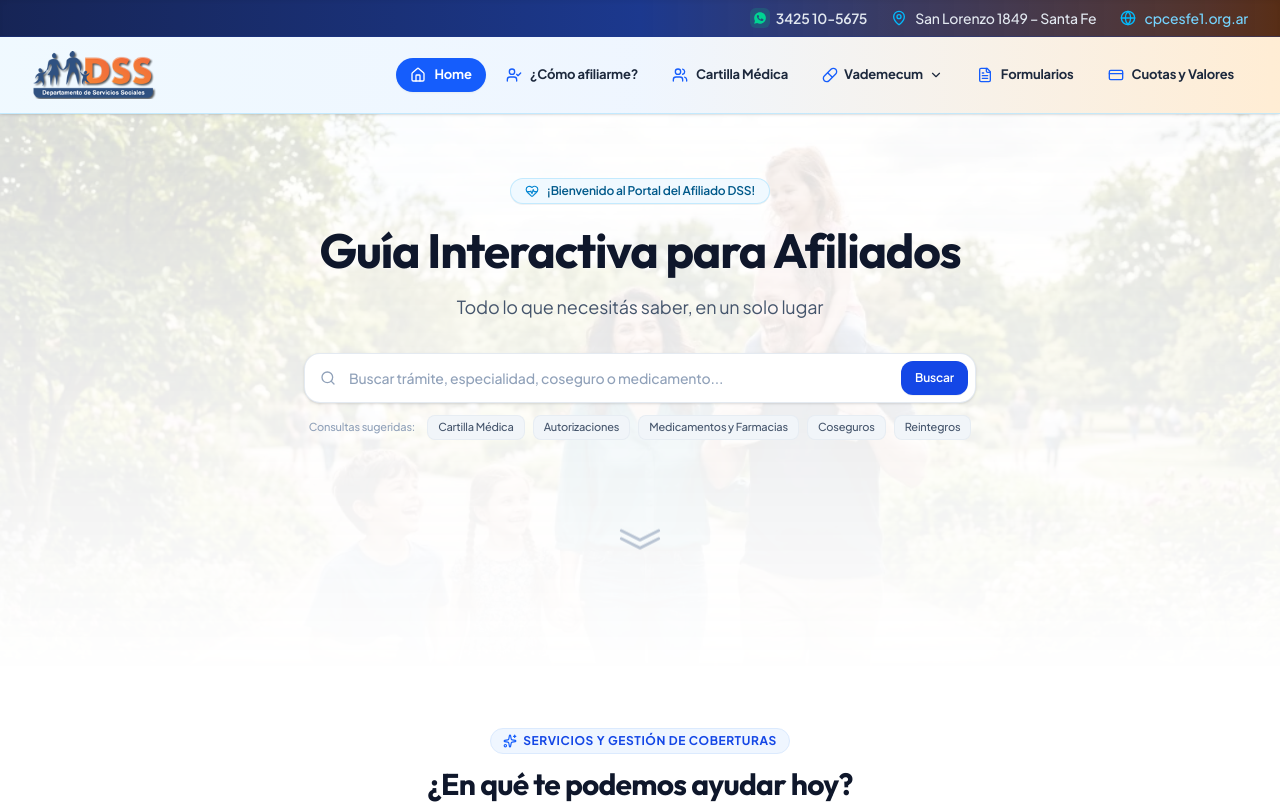
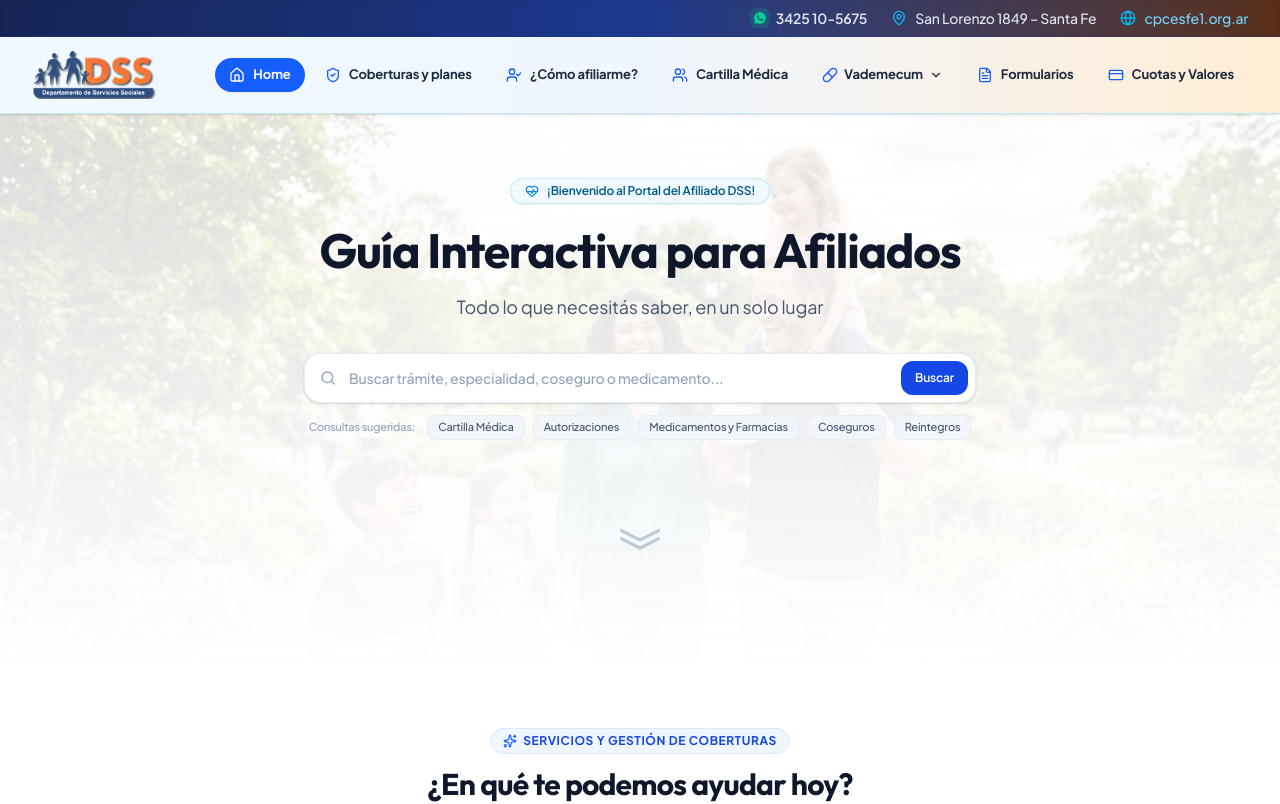
Before and after one commit to KarimServin/guia-interactiva-dss, a Next.js app: page / in a window 1280 px wide. Shown: the top 804 px of the page. Built offline with nearby package versions, Linux system fonts and the light colour scheme.

Commit message:
Add Coberturas y planes tab to navbar between Home and Como afiliarme

```diff
--- a/src/app/page.tsx
+++ b/src/app/page.tsx
@@ -276,6 +276,13 @@ export default function HomePage() {
           </div>
         )}
 
+        {/* VIEW: COBERTURAS Y PLANES */}
+        {activeTab === 'coberturas-planes' && (
+          <div className="bg-white rounded-3xl p-8 sm:p-12 border border-slate-100 shadow-sm min-h-[400px] flex items-center justify-center animate-fadeIn">
+            {/* Sin información cargada por el momento */}
+          </div>
+        )}
+
         {/* VIEW 2: ¿CÓMO AFILIARME? LANDING VIEW */}
         {activeTab === 'afiliacion' && (
           <AffiliationLanding
--- a/src/components/Header.tsx
+++ b/src/components/Header.tsx
@@ -15,7 +15,8 @@ import {
   Pill,
   FileText,
   CreditCard,
-  Home
+  Home,
+  ShieldCheck
 } from 'lucide-react';
 
 interface HeaderProps {
@@ -27,6 +28,7 @@ interface HeaderProps {
 
 const NAV_ITEMS = [
   { id: 'guia', label: 'Home', icon: Home },
+  { id: 'coberturas-planes', label: 'Coberturas y planes', icon: ShieldCheck },
   { id: 'afiliacion', label: '¿Cómo afiliarme?', icon: UserCheck },
   { id: 'cartilla', label: 'Cartilla Médica', icon: Users },
   { id: 'vademecum', label: 'Vademecum', icon: Pill },
```
